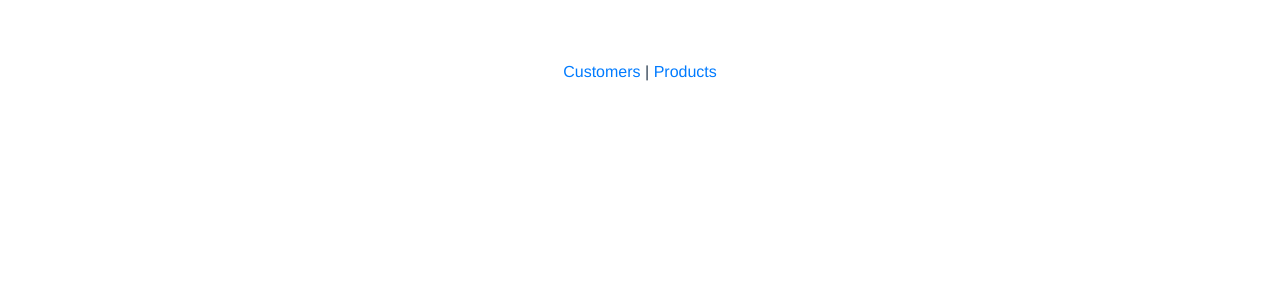
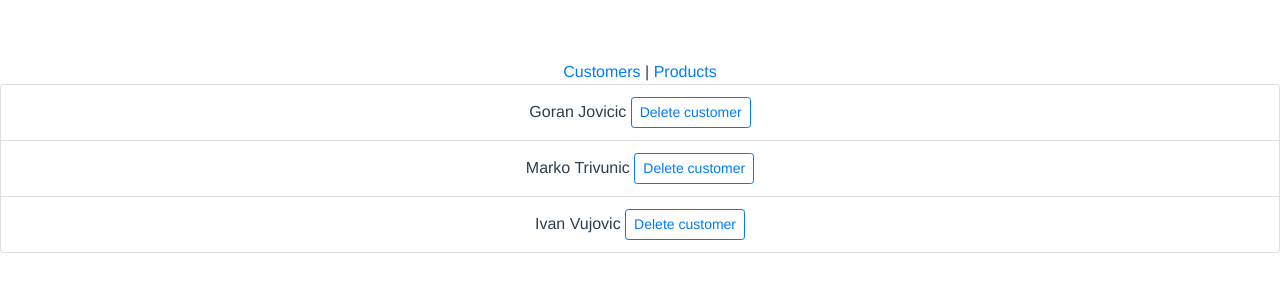
Before and after one commit to goran-jovicic/store-app-home, a Vue app: page /customers in a window 1280 px wide. Shown: the top 300 px of the page. Built offline with nearby package versions, Linux system fonts and the light colour scheme.

Commit message:
zadatak2

```diff
--- a/src/components/AppCustomers.vue
+++ b/src/components/AppCustomers.vue
@@ -0,0 +1,36 @@
+<template>
+    <div>
+      <ul class="list-group">
+        <li class="list-group-item"
+          v-for="(customer,index) in customers"
+          :key="index">
+          {{ customer.name }}
+          <button class="btn btn-outline-primary btn-sm" @click="removeCustomer(index)">Delete customer</button>
+          </li>
+      </ul>
+    </div>
+</template>
+
+<script>
+export default {
+  data() {
+    return {
+      customers : [
+        { name: 'Goran Jovicic' },
+        { name: 'Marko Trivunic' },
+        { name: 'Ivan Vujovic' }
+      ]
+    }
+  },
+
+  methods : {
+    removeCustomer(index) {
+      this.customers.splice(index,1)
+    }
+  }
+}
+</script>
+
+<style>
+
+</style>
--- a/src/router.js
+++ b/src/router.js
@@ -1,6 +1,7 @@
 import Vue from 'vue'
 import Router from 'vue-router'
-import Home from './views/Home.vue'
+import AppCustomers from './components/AppCustomers'
+import AppProducts from './components/AppProducts'
 
 Vue.use(Router)
 
@@ -9,17 +10,14 @@ export default new Router({
   base: process.env.BASE_URL,
   routes: [
     {
-      path: '/',
-      name: 'home',
-      component: Home
+      path: '/customers',
+      name: 'customers',
+      component: AppCustomers
     },
     {
-      path: '/about',
-      name: 'about',
-      // route level code-splitting
-      // this generates a separate chunk (about.[hash].js) for this route
-      // which is lazy-loaded when the route is visited.
-      component: () => import(/* webpackChunkName: "about" */ './views/About.vue')
+      path: '/products',
+      name: 'products',
+      component: AppProducts
     }
   ]
 })
```
Also changed, not shown: src/components/AppProducts.vue (+13 -0 lines).
